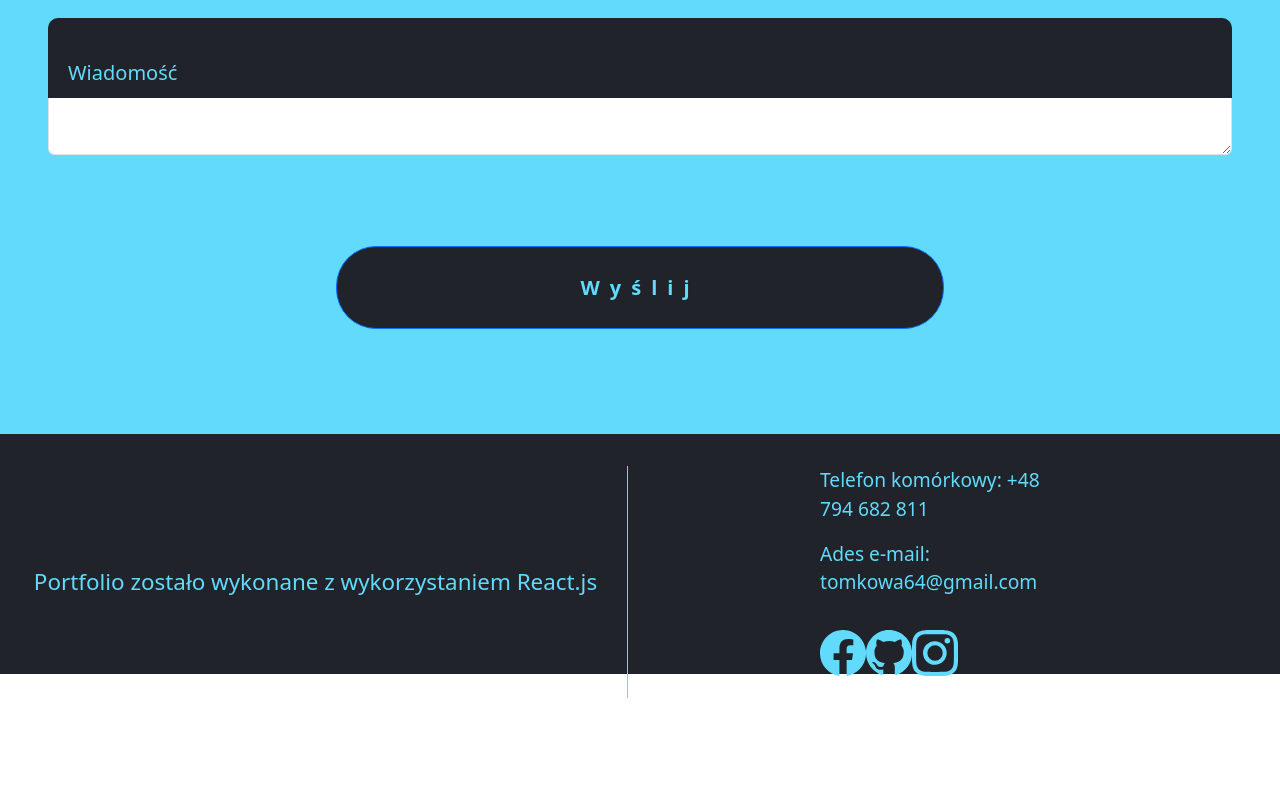
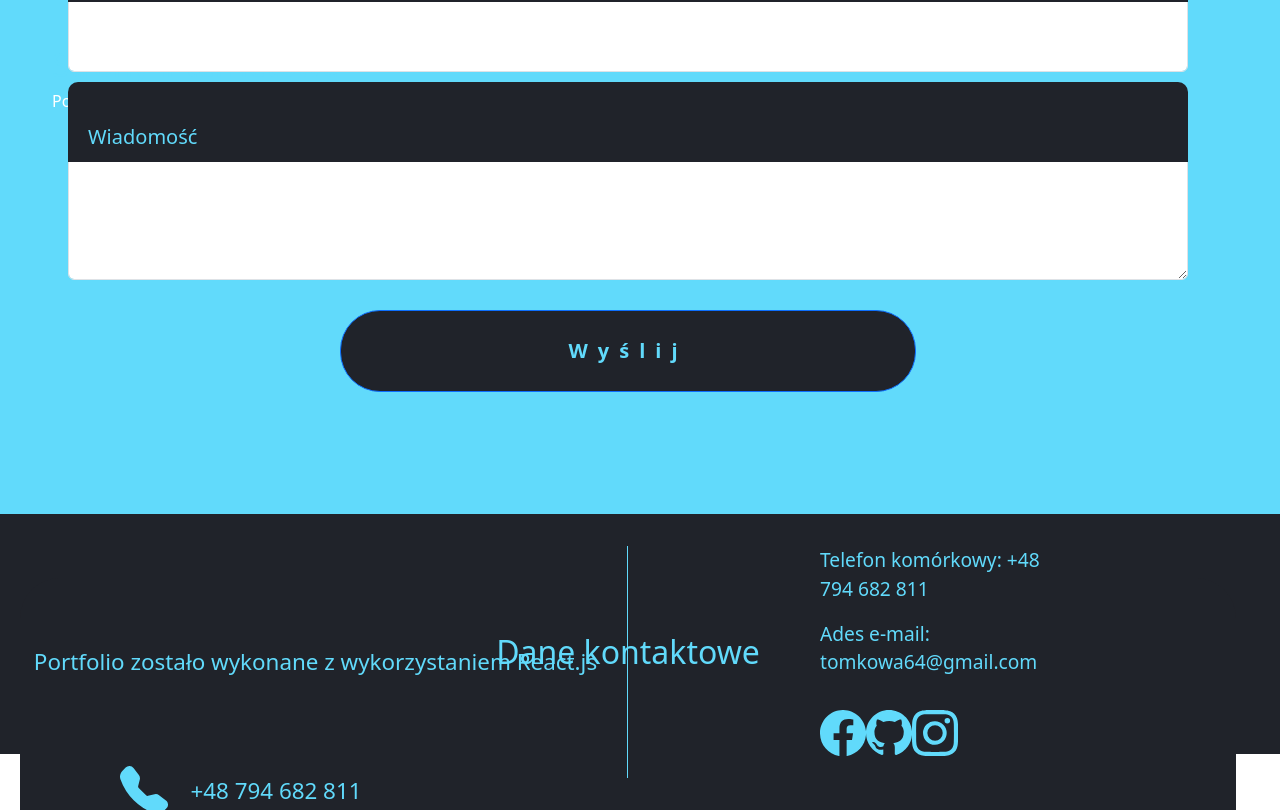
Before and after one commit to tomkowa64/Portfolio-React.js-, a React (Create React App) app in the folder portfolio/: page / in a window 1280 px wide. Shown: the part 3886-4696 px from the top of the page. Before the commit the page ends 4584 px from the top, so only its background shows below. Built offline with nearby package versions, Linux system fonts and the light colour scheme; a web font is replaced by a local one.

Commit message:
Changes in Contact section's inputs && Contact info added

```diff
--- a/portfolio/src/components/Contact.js
+++ b/portfolio/src/components/Contact.js
@@ -7,9 +7,14 @@ import '../css/Contact.scss';
 //Navbar bootstrap components
 import {Container} from 'react-bootstrap';
 import {Row} from 'react-bootstrap';
+import {Col} from 'react-bootstrap'
 
 //Icons import from react bootstrap
 import {Envelope} from 'react-bootstrap-icons';
+import {TelephoneFill} from 'react-bootstrap-icons';
+import {EnvelopeFill} from 'react-bootstrap-icons';
+import {Globe2} from 'react-bootstrap-icons';
+import {HouseFill} from 'react-bootstrap-icons';
 
 class Contact extends React.Component {
   constructor(props) {
@@ -52,6 +57,8 @@ render(){
     <section className="contact" id="contact">
         <div className="section-label"><Envelope /></div>
         <Container fluid={true}>
+          <Row>
+            <Col sm="7">
               <form id="contact-form" onSubmit={this.handleSubmit.bind(this)} method="POST">
                 <div className="form-group">
                     <label htmlFor="name">Imię i Nazwisko</label>
@@ -63,10 +70,19 @@ render(){
                 </div>
                 <div className="form-group">
                     <label htmlFor="message">Wiadomość</label>
-                <textarea className="form-control" rows="5"></textarea>
+                    <textarea className="form-control" rows="8"></textarea>
                 </div>
                 <button type="submit" className="btn btn-primary">Wyślij</button>
               </form>
+            </Col>
+            <Col sm="5" className="contact-about">
+              <p className="text-center">Dane kontaktowe</p>
+              <p><TelephoneFill /><span className="contact-about-text">+48 794 682 811</span></p>
+              <p><EnvelopeFill/><span className="contact-about-text">tomkowa64@gmail.com</span></p>
+              <p><Globe2/><span className="contact-about-text">www.sampleWebsiteLink.pl</span></p>
+              <p><HouseFill /><span className="contact-about-text">Rzeszów, ul. prof. Stanisława Pigonia 1, s. 333 </span></p>
+            </Col>
+          </Row>
         </Container>
     </section>
   );
--- a/portfolio/src/css/Contact.scss
+++ b/portfolio/src/css/Contact.scss
@@ -1,6 +1,6 @@
 .contact{
     width: 100%;
-    height: 60rem;
+    height: 65rem;
     background-color: #61dafb;
     color: #20232a;
     *{
@@ -43,9 +43,13 @@
                 height: 30%;
             }
 
-            input,textarea{
+            input{
                 margin-top: -10px;
-                height: 70%;
+                height: 5em;
+            }
+            textarea{
+                margin-top: -10px;
+                height: 8em;
             }
         }
         .btn{
@@ -67,3 +71,25 @@
         }
     }
 }
+.contact-about{
+    padding: 50px 100px 50px 100px;
+    color: #61dafb;
+    font-size: 2em;
+    height: 85%;
+    border-radius: 40px;
+    background: #20232a;
+    display: flex;
+    flex-direction: column;
+    justify-content: space-between;
+    .contact-about-text{
+        font-size: 0.7em;
+    }
+    p{
+        padding: 0;
+        svg{
+            padding: 0;
+            width: 1.5em;
+            height: 1.5em;
+        }
+    }
+}
```
Lines whose indentation alone changed are shown as unchanged.
